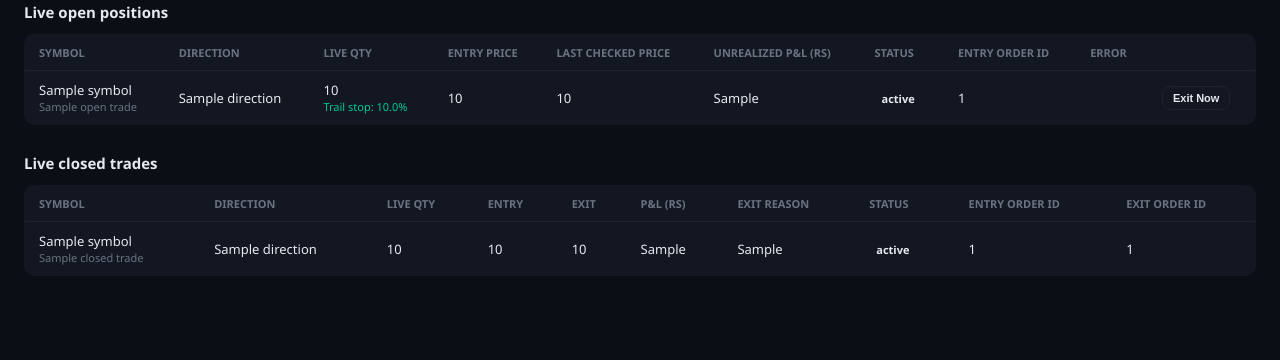
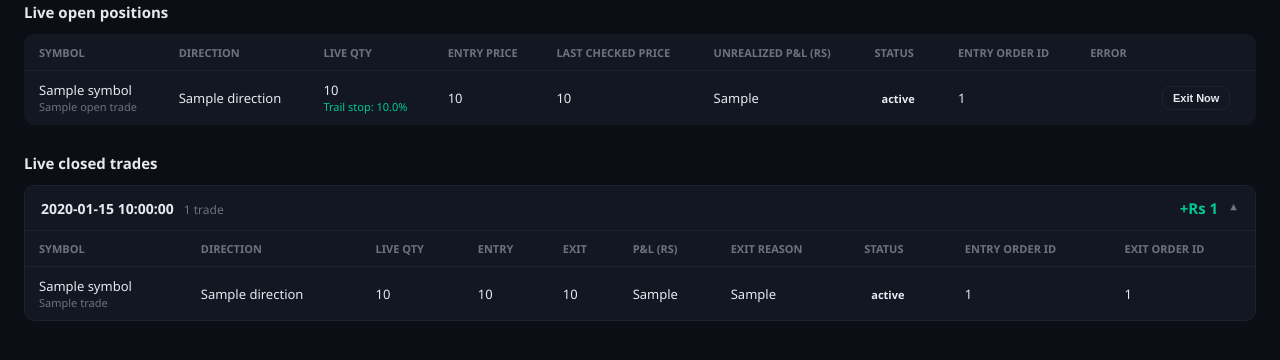
Before and after one commit to rajaram997267-ops/Rajaram-Trading-Terminal-RTT-v0.0, a Flask app: template templates/live_trading.html in a window 1280 px wide. Shown: the part 261-621 px from the top of the page. Run offline with Flask 3, Linux system fonts and the light colour scheme; the template is opened without the code that fills it: most values are stand-ins (such as "Sample title", 1, 10 or a date in 2020); parts of the project's set-up code (start-up, migrations or seed data) failed here and were passed over; some libraries are stand-ins or nearby versions.

Commit message:
Add files via upload

```diff
--- a/templates/live_trading.html
+++ b/templates/live_trading.html
@@ -130,6 +130,49 @@
     .live-FAILED { background: rgba(255, 83, 112, 0.15); color: var(--red); }
     .live-CLOSED { background: rgba(255, 184, 0, 0.15); color: var(--gold); }
     .live-NONE { color: var(--muted); }
+    .date-group {
+      margin-bottom: 12px;
+      border: 1px solid var(--border);
+      border-radius: 10px;
+      overflow: hidden;
+    }
+    .date-header {
+      display: flex;
+      justify-content: space-between;
+      align-items: center;
+      padding: 12px 16px;
+      background: var(--panel);
+      cursor: pointer;
+      user-select: none;
+    }
+    .date-header:hover { background: #171c29; }
+    .date-header .date-left {
+      display: flex;
+      align-items: baseline;
+      gap: 10px;
+    }
+    .date-header .date-label { font-weight: 600; font-size: 14px; }
+    .date-header .date-count { font-size: 12px; color: var(--muted); }
+    .date-header .date-right {
+      display: flex;
+      align-items: center;
+      gap: 10px;
+    }
+    .date-header .date-pnl { font-weight: 700; font-size: 15px; }
+    .date-header .chevron {
+      color: var(--muted);
+      font-size: 11px;
+      transition: transform 0.15s;
+    }
+    .date-group.expanded .chevron { transform: rotate(180deg); }
+    .date-group .date-trades { display: none; }
+    .date-group.expanded .date-trades { display: block; }
+    .date-group table {
+      margin-bottom: 0;
+      border-radius: 0;
+      border: none;
+      border-top: 1px solid var(--border);
+    }
   </style>
 </head>
 <body>
@@ -200,13 +243,28 @@
 
   <h3 class="section-title">Live closed trades</h3>
   <div id="closedTradesContainer">
-    {% if closed_trades %}
+    {% if closed_by_date %}
+      {% for group in closed_by_date %}
+      <div class="date-group{% if loop.first %} expanded{% endif %}">
+        <div class="date-header" onclick="this.parentElement.classList.toggle('expanded')">
+          <div class="date-left">
+            <span class="date-label">{{ group.date }}</span>
+            <span class="date-count">{{ group.trades|length }} trade{% if group.trades|length != 1 %}s{% endif %}</span>
+          </div>
+          <div class="date-right">
+            <span class="date-pnl {% if group.total_pnl > 0 %}pnl-pos{% elif group.total_pnl < 0 %}pnl-neg{% endif %}">
+              {% if group.total_pnl > 0 %}+{% endif %}Rs {{ group.total_pnl }}
+            </span>
+            <span class="chevron">&#9660;</span>
+          </div>
+        </div>
+        <div class="date-trades">
           <table>
             <tr>
               <th>Symbol</th><th>Direction</th><th>Live Qty</th><th>Entry</th><th>Exit</th>
               <th>P&amp;L (Rs)</th><th>Exit reason</th><th>Status</th><th>Entry order id</th><th>Exit order id</th>
             </tr>
-      {% for t in closed_trades %}
+            {% for t in group.trades %}
             <tr>
               <td>{{ t.symbol }}{% if t.live_option_label %}<div class="sub" style="font-size:11px;" title="{{ t.live_option_label }}">{{ t.live_option_label }}</div>{% endif %}</td>
               <td class="direction-{{ t.direction|lower }}">{{ t.direction }}</td>
@@ -221,6 +279,9 @@
             </tr>
             {% endfor %}
           </table>
+        </div>
+      </div>
+      {% endfor %}
     {% else %}
     <div class="empty">No live trades closed yet.</div>
     {% endif %}
@@ -268,14 +329,43 @@
       `;
     }
 
+    function groupTradesByDate(trades, dateField, pnlField) {
+      const sorted = [...trades].sort((a, b) => (b[dateField] || "").localeCompare(a[dateField] || ""));
+      const groups = [];
+      let current = null;
+      sorted.forEach(t => {
+        const exitDate = (t[dateField] || "").slice(0, 10) || "Unknown";
+        if (exitDate !== current) {
+          groups.push({ date: exitDate, total_pnl: 0, trades: [] });
+          current = exitDate;
+        }
+        const g = groups[groups.length - 1];
+        g.trades.push(t);
+        g.total_pnl += t[pnlField] || 0;
+      });
+      groups.forEach(g => { g.total_pnl = Math.round(g.total_pnl * 100) / 100; });
+      return groups;
+    }
+
     function renderClosedTrades(trades) {
       const container = document.getElementById("closedTradesContainer");
       if (trades.length === 0) {
         container.innerHTML = '<div class="empty">No live trades closed yet.</div>';
         return;
       }
-      const rows = trades.map(t => {
-        const pnlClass = t.live_pnl_value > 0 ? "pnl-pos" : (t.live_pnl_value < 0 ? "pnl-neg" : "");
+      const expandedDates = new Set();
+      container.querySelectorAll(".date-group.expanded .date-label").forEach(el => {
+        expandedDates.add(el.textContent);
+      });
+      const isFirstRender = expandedDates.size === 0 && container.querySelector(".date-group") === null;
+
+      const groups = groupTradesByDate(trades, "live_exit_time", "live_pnl_value");
+      const html = groups.map((g, idx) => {
+        const pnlClass = g.total_pnl > 0 ? "pnl-pos" : (g.total_pnl < 0 ? "pnl-neg" : "");
+        const sign = g.total_pnl > 0 ? "+" : "";
+        const expanded = expandedDates.has(g.date) || (isFirstRender && idx === 0);
+        const rows = g.trades.map(t => {
+          const pnlClassRow = t.live_pnl_value > 0 ? "pnl-pos" : (t.live_pnl_value < 0 ? "pnl-neg" : "");
           const exitPrice = (t.live_exit_price !== null && t.live_exit_price !== undefined) ? t.live_exit_price : t.exit_price;
           const exitReason = t.live_exit_reason || t.exit_reason || "";
           return `
@@ -285,7 +375,7 @@
               <td>${t.live_quantity}</td>
               <td>${(t.live_entry_price !== null && t.live_entry_price !== undefined) ? t.live_entry_price : t.entry_price}</td>
               <td>${exitPrice}</td>
-            <td class="${pnlClass}">${t.live_pnl_value}</td>
+              <td class="${pnlClassRow}">${t.live_pnl_value}</td>
               <td>${escapeHtml(exitReason)}</td>
               <td><span class="live-badge live-${t.live_status || 'NONE'}">${t.live_status || 'NONE'}</span></td>
               <td>${t.live_entry_order_id || "-"}</td>
@@ -293,13 +383,29 @@
             </tr>
           `;
         }).join("");
-      container.innerHTML = `
+        return `
+          <div class="date-group${expanded ? " expanded" : ""}">
+            <div class="date-header" onclick="this.parentElement.classList.toggle('expanded')">
+              <div class="date-left">
+                <span class="date-label">${g.date}</span>
+                <span class="date-count">${g.trades.length} trade${g.trades.length !== 1 ? "s" : ""}</span>
+              </div>
+              <div class="date-right">
+                <span class="date-pnl ${pnlClass}">${sign}Rs ${g.total_pnl}</span>
+                <span class="chevron">&#9660;</span>
+              </div>
+            </div>
+            <div class="date-trades">
               <table>
                 <tr><th>Symbol</th><th>Direction</th><th>Live Qty</th><th>Entry</th><th>Exit</th>
                     <th>P&amp;L (Rs)</th><th>Exit reason</th><th>Status</th><th>Entry order id</th><th>Exit order id</th></tr>
                 ${rows}
               </table>
+            </div>
+          </div>
         `;
+      }).join("");
+      container.innerHTML = html;
     }
 
     async function refreshTrades() {
```
Lines whose indentation alone changed are shown as unchanged.
